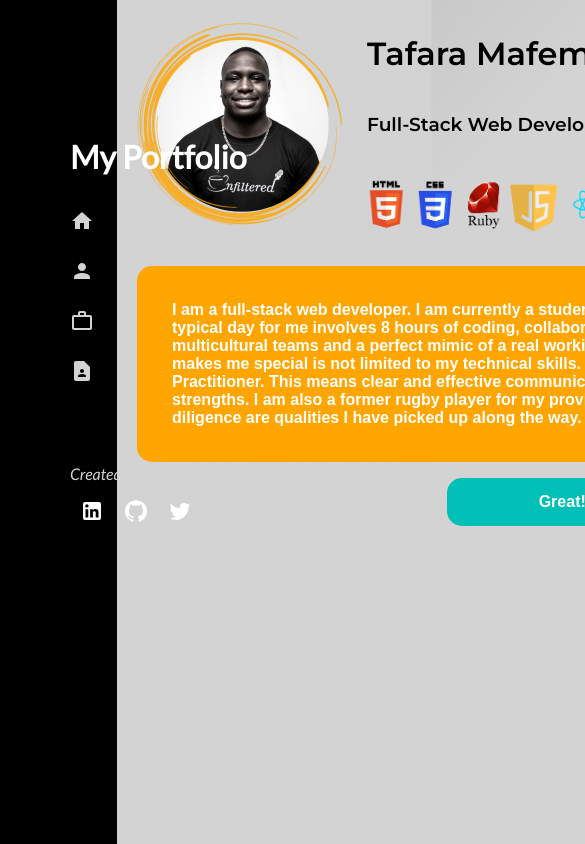
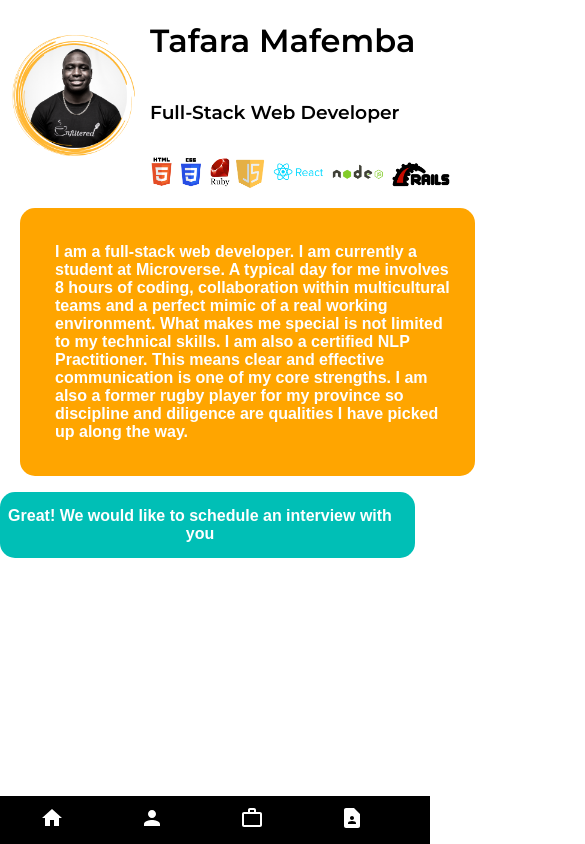
Before and after one commit to tafaramafemba/portfolio-for-tafara, a React (Create React App) app: page /about in a window 390 px wide. Shown: the top 844 px of the page, 585 px wide, since content can reach past the window. Built offline with nearby package versions, Linux system fonts and the light colour scheme.

Commit message:
start mobile site

```diff
--- a/src/App.css
+++ b/src/App.css
@@ -1,11 +1,19 @@
-.App {
-  width: 100vw;
-  display: flex;
-
-  /* gap: 20px; */
-}
-
 .body {
   margin: 0;
   padding: 0;
 }
+
+.bar {
+  display: none;
+}
+
+@media (min-width: 768px) {
+  .App {
+    width: 100vw;
+    display: flex;
+  }
+
+  .bar {
+    display: block;
+  }
+}
--- a/src/App.js
+++ b/src/App.js
@@ -3,8 +3,10 @@ import Sidebar from './components/sidebar';
 import About from './components/about';
 import Projects from './components/projects';
 import Contact from './components/contact';
+import MenuBottom from './components/menu-bottom';
 import { BrowserRouter, Routes, Route, } from 'react-router-dom';
 import './App.css';
+
 
 
 function App() {
@@ -12,6 +14,7 @@ function App() {
 <BrowserRouter>
         <div className="App">
           <Sidebar />
+          <MenuBottom />
           <div className='back'>
           <Routes>
           <Route path="/" element={<Home />}/>
--- a/src/about.css
+++ b/src/about.css
@@ -1,4 +1,95 @@
 @import url('https://fonts.googleapis.com/css2?family=Lato:ital,wght@0,100;0,300;0,400;1,100;1,300;1,400&family=Montserrat:ital,wght@0,100;0,200;0,300;0,400;0,500;0,600;1,100;1,200;1,300;1,400;1,500;1,600&family=Roboto+Slab:wght@900&display=swap');
+
+.back {
+  width: 100%;
+}
+
+.about-me {
+  border-radius: 15px;
+  width: 400px;
+  background: orange;
+  color: #fff;
+  padding: 20px;
+  margin-left: 20px;
+  text-align: left;
+  font-weight: 900;
+  font-family: arial, sans-serif;
+  position: relative;
+}
+
+.recruiter {
+  margin: auto;
+  border-radius: 15px;
+  width: 400px;
+  background: #00bfb6;
+  color: #fff;
+  text-align: center;
+  font-weight: 900;
+  font-family: arial, sans-serif;
+  position: relative;
+  margin-bottom: 100px;
+}
+
+.sb1 {
+  content: "";
+  border-right: 15px solid transparent;
+  border-top: 15px solid #00bfb6;
+  border-bottom: 15px solid transparent;
+}
+
+.sb {
+  content: "";
+  border-left: 15px solid transparent;
+  border-top: 15px solid orange;
+  border-bottom: 15px solid transparent;
+}
+
+@keyframes gradient {
+  0% {
+    background-position: 0% 50%;
+  }
+
+  50% {
+    background-position: 100% 50%;
+  }
+
+  100% {
+    background-position: 0% 50%;
+  }
+}
+
+.languages-img {
+  width: 300px;
+}
+
+.profession {
+  font-family: 'Montserrat', sans-serif;
+}
+
+.name {
+  font-family: 'Montserrat', sans-serif;
+}
+
+.about-img {
+  width: 150px;
+  height: 150px;
+}
+
+.about-container {
+  display: flex;
+  flex-direction: row;
+  align-items: center;
+}
+
+.text-container {
+  display: flex;
+  flex-direction: column;
+}
+
+@media (min-width: 768px) {
+  .ab-cont {
+    position: fixed;
+  }
 
   .about-me {
     border-radius: 15px;
@@ -14,7 +105,7 @@
   }
 
   .recruiter {
-  margin-left: 330px;
+    margin-left: 400px;
     border-radius: 15px;
     width: 600px;
     background: #00bfb6;
@@ -23,6 +114,7 @@
     font-weight: 900;
     font-family: arial, sans-serif;
     position: relative;
+    margin-bottom: 100px;
   }
 
   .sb1 {
@@ -40,7 +132,7 @@
   }
 
   .back {
-  width: 70%;
+    width: 100%;
   }
 
   @keyframes gradient {
@@ -84,3 +176,4 @@
     display: flex;
     flex-direction: column;
   }
+}
--- a/src/components/about.js
+++ b/src/components/about.js
@@ -4,6 +4,7 @@ import '../about.css'
 function About() {
   return (
     <div>
+      <div className='ab-cont'>
       <div className='about-container'>
         <img src='about-image.png' alt='about-me-image' className='about-img' />
         <div className='text-container'>
@@ -16,6 +17,8 @@ function About() {
       <p className='about-me sb'>I am a full-stack web developer. I am currently a student at Microverse. A typical day for me involves 8 hours of coding, collaboration within multicultural teams and a perfect mimic of a real working environment.
         What makes me special is not limited to my technical skills. I am also a certified NLP Practitioner. This means clear and effective communication is one of my core strengths. I am also a former rugby player for my province so discipline and diligence are qualities I have picked up along the way.</p>
       <p className='recruiter sb1'>Great! We would like to schedule an interview with you</p>
+      </div>
+
     </div>
   )
 }
--- /dev/null
+++ b/src/components/menu-bottom.js
@@ -0,0 +1,31 @@
+import React from 'react'
+import '../menubottom.css'
+import HomeIcon from '@mui/icons-material/Home';
+import PersonIcon from '@mui/icons-material/Person';
+import WorkOutlineIcon from '@mui/icons-material/WorkOutline';
+import ContactPageIcon from '@mui/icons-material/ContactPage';
+import { Link } from 'react-router-dom';
+
+function MenuBottom() {
+  return (
+    <div className='menu-bottom'>
+      <ul className='menu-list'>
+            <Link style={{textDecoration: 'none'}} to="/">
+            <li className = 'mrow'><div><HomeIcon /></div><div></div></li>
+            </Link>
+            <Link style={{textDecoration: 'none'}} to="/about">
+            <li className = 'mrow'><div><PersonIcon /></div><div></div></li>
+            </Link>
+            <Link style={{textDecoration: 'none'}} to="/projects">
+            <li className = 'mrow'><div><WorkOutlineIcon /></div><div className='linktext'></div></li>
+            </Link>
+            <Link style={{textDecoration: 'none'}} to="/contact">
+            <li className = 'mrow'><div><ContactPageIcon /></div><div></div></li>
+            </Link>
+      </ul>
+
+    </div>
+  )
+}
+
+export default MenuBottom;
--- a/src/components/projects-info.js
+++ b/src/components/projects-info.js
@@ -15,7 +15,7 @@ export const projects  = [
     developed_in: 'React.js',
     developed_in2: 'Redux',
     description: 'This is a bookstore application. The user can view all books, add a book and check categories.',
-    Repo: 'https://github.com/tafaramafemba/Bookstore',
+    Repo: 'https://bookstore-react-js.netlify.app/',
     Pair_Programmed: 'No',
     API: 'Yes'
   },
@@ -35,7 +35,7 @@ export const projects  = [
     developed_in: 'React.js',
     developed_in2: 'JSX',
     description: 'This is a to do list that allows the user to manage their daily tasks. Features included are setting, removing, checking and clearing tasks.',
-    Repo: 'https://github.com/tafaramafemba/react-to-do',
+    Repo: 'https://tdlt-react.netlify.app/',
     Pair_Programmed: 'No',
     API: 'No'
   },
--- a/src/contact.css
+++ b/src/contact.css
@@ -4,7 +4,6 @@
   display: flex;
   flex-direction: column;
   margin-left: 350px;
-  margin-top: 50px;
   width: 350px;
   height: 500px;
   border-radius: 20px;
@@ -12,6 +11,12 @@
   box-sizing: border-box;
   background: #000;
   box-shadow: 14px 14px 20px #cbced1, -14px -14px 20px white;
+  margin: auto;
+  margin-top: 30px;
+  justify-self: center;
+  align-self: center;
+  align-content: center;
+  justify-content: center;
 }
 
 #name,
@@ -78,3 +83,20 @@ button:hover {
   color: orange;
   cursor: url('/public/hand-cursor.png'), pointer;
 }
+
+@media (min-width: 768px) {
+  .form {
+    display: flex;
+    flex-direction: column;
+    margin-left: 350px;
+    margin-top: 50px;
+    width: 350px;
+    height: 500px;
+    border-radius: 20px;
+    padding: 40px;
+    box-sizing: border-box;
+    background: #000;
+    box-shadow: 14px 14px 20px #cbced1, -14px -14px 20px white;
+    position: fixed;
+  }
+}
--- a/src/home.css
+++ b/src/home.css
@@ -1,5 +1,52 @@
 @import url('https://fonts.googleapis.com/css2?family=Lato:ital,wght@0,100;0,300;0,400;1,100;1,300;1,400&family=Montserrat:ital,wght@0,100;0,200;0,300;0,400;0,500;0,600;1,100;1,200;1,300;1,400;1,500;1,600&family=Roboto+Slab:wght@900&family=Special+Elite&display=swap');
 
+.tafara_img {
+  padding-top: 62px;
+  height: 90vh;
+  width: 85vw;
+  justify-items: end;
+  cursor: url("/public/cursor.png"), pointer;
+}
+
+.hello {
+  align-self: center;
+  font-family: 'Special Elite', cursive;
+  font-size: 50px;
+  margin-bottom: 0;
+  text-align: left;
+}
+
+@keyframes typing {
+  from { width: 0; }
+  to { width: 100%; }
+}
+
+@keyframes blink-caret {
+  from,
+  to { border-color: transparent; }
+  50% { border-color: orange; }
+}
+
+.name-is {
+  align-self: center;
+  font-family: 'Special Elite', cursive;
+  font-size: 25px;
+  padding-top: 15px;
+  text-align: left;
+}
+
+.tafara-maf {
+  overflow: hidden;
+  border-right: 0.15em solid orange;
+  font-family: 'Special Elite', cursive;
+  font-size: 25px;
+  padding-top: 15px;
+  text-align: left;
+  white-space: nowrap;
+  animation: typing 3.5s steps(40, end), blink-caret 0.75s step-end infinite;
+}
+
+@media (min-width: 768px) {
   body {
     background: linear-gradient(-45deg, #1d1d1d, #d2d2d2, #d3d3d3, #4d4d4d);
     background-size: 400% 400%;
@@ -66,3 +113,4 @@ body {
     justify-items: end;
     cursor: url("/public/cursor.png"), pointer;
   }
+}
--- a/src/index.css
+++ b/src/index.css
@@ -15,6 +15,8 @@ body {
     sans-serif;
   -webkit-font-smoothing: antialiased;
   -moz-osx-font-smoothing: grayscale;
+  overflow-x: hidden;
+  width: 100%;
 }
 
 code {
--- /dev/null
+++ b/src/menubottom.css
@@ -0,0 +1,27 @@
+.menu-list {
+  position: fixed;
+  bottom: 0;
+  width: 100%;
+  display: flex;
+  flex-direction: row;
+  color: #fff;
+  list-style: none;
+  text-decoration: none;
+  background-color: black;
+  margin: 0;
+  padding-top: 10px;
+  padding-bottom: 10px;
+  align-items: center;
+  z-index: 1000;
+}
+
+.mrow {
+  color: #fff;
+  width: 100px;
+}
+
+@media (min-width: 768px) {
+  .menu-list {
+    display: none;
+  }
+}
--- a/src/project.css
+++ b/src/project.css
@@ -1,5 +1,5 @@
 .project-container {
-  width: 350px;
+  width: 340px;
   border-radius: 20px;
   padding-bottom: 40px;
   padding-right: 40px;
@@ -10,6 +10,7 @@
   box-shadow: 14px 14px 20px #cbced1, -14px -14px 20px white;
   list-style: none;
   text-decoration: none;
+  justify-self: center;
 }
 
 .title {
@@ -30,9 +31,15 @@
 
 .grid-container {
   display: grid;
-  grid-template-columns: auto auto;
+  grid-template-columns: auto;
   grid-gap: 20px;
   position: relative;
+  padding-left: 10px;
+  padding-right: 10px;
+}
+
+.card-container {
+  margin-bottom: 70px;
 }
 
 .separator {
@@ -89,3 +96,102 @@
   color: orange;
   cursor: url('/public/hand-cursor.png'), pointer;
 }
+
+@media (min-width: 768px) {
+  .project-container {
+    width: 350px;
+    border-radius: 20px;
+    padding-bottom: 40px;
+    padding-right: 40px;
+    padding-left: 40px;
+    padding-top: 20px;
+    box-sizing: border-box;
+    background: #000;
+    box-shadow: 14px 14px 20px #cbced1, -14px -14px 20px white;
+    list-style: none;
+    text-decoration: none;
+  }
+
+  .title {
+    font-size: 18px;
+    width: 100%;
+    color: #fff;
+  }
+
+  .descrip {
+    color: #fff;
+  }
+
+  .lang,
+  .ipa,
+  .pair {
+    color: #fff;
+  }
+
+  .grid-container {
+    display: grid;
+    grid-template-columns: auto auto;
+    grid-gap: 20px;
+    position: relative;
+    padding-left: 40px;
+  }
+
+  .card-container {
+    margin-bottom: 0;
+  }
+
+  .separator {
+    display: flex;
+    flex-direction: column;
+  }
+
+  .Language {
+    color: #fff;
+    background-color: orange;
+    border: 1px solid orange;
+    border-radius: 15px;
+    padding-top: 2px;
+    padding-bottom: 2px;
+    padding-right: 4px;
+    padding-left: 4px;
+  }
+
+  .pair-prog {
+    color: #fff;
+    background-color: #00bfb6;
+    border: 1px solid #00bfb6;
+    border-radius: 15px;
+    padding-top: 2px;
+    padding-bottom: 2px;
+    padding-right: 4px;
+    padding-left: 4px;
+  }
+
+  .api {
+    color: #000;
+    background-color: #fff;
+    border: 1px solid #fff;
+    border-radius: 15px;
+    padding-top: 2px;
+    padding-bottom: 2px;
+    padding-right: 4px;
+    padding-left: 4px;
+  }
+
+  .site {
+    color: #fff;
+    margin-top: 20px;
+    background: orange;
+    height: 40px;
+    border: 1px solid orange;
+    border-radius: 20px;
+    cursor: pointer;
+    font-weight: 900;
+  }
+
+  .site:hover {
+    background: #fff;
+    color: orange;
+    cursor: url('/public/hand-cursor.png'), pointer;
+  }
+}
```
Lines whose indentation alone changed are shown as unchanged.
